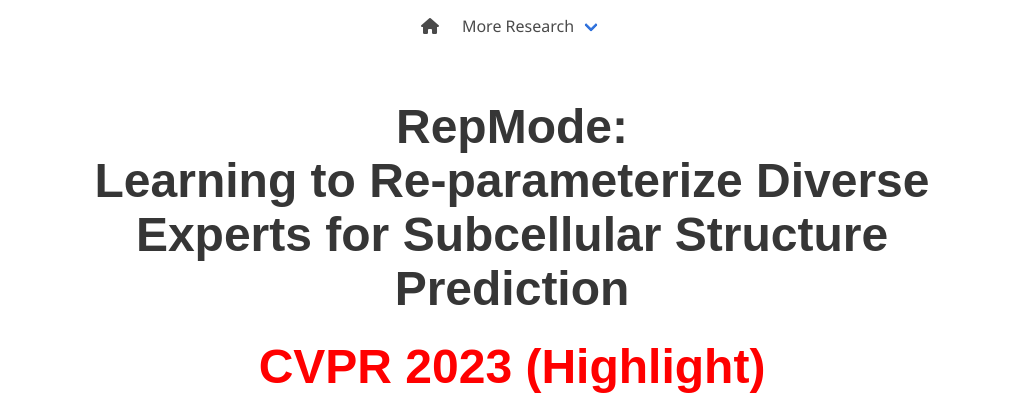
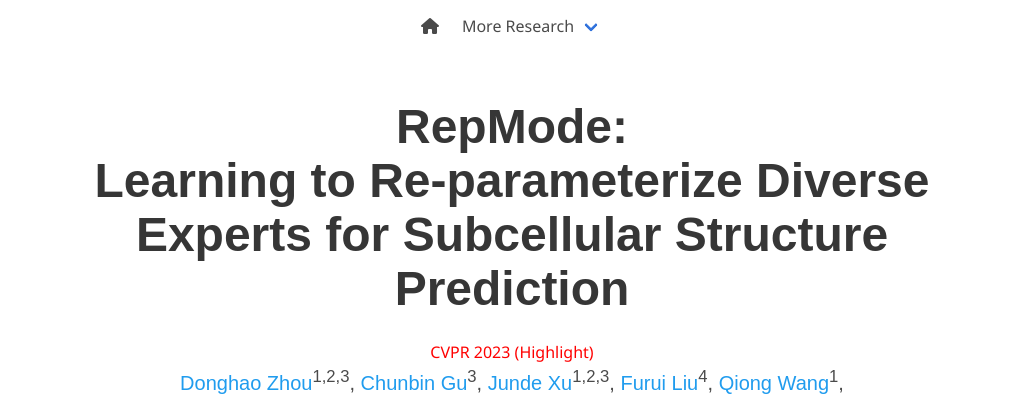
Before and after one commit to Correr-Zhou/RepMode, a plain HTML site: page index.html in a window 1280 px wide. Shown: the top 402 px of the page, without its empty margins (128-1151 px from the left). Drawn offline with nearby package versions, Linux system fonts and the light colour scheme; some icons are missing; a web font is replaced by a local one.

Commit message:
Update index.html

```diff
--- a/index.html
+++ b/index.html
@@ -63,7 +63,7 @@
         <div class="column has-text-centered">
           <h1 class="title is-1 publication-title">RepMode:  <br> Learning to Re-parameterize Diverse Experts for Subcellular Structure Prediction</h1>
 
-          <h3 class="title is-1 publication-title"><font color="red">CVPR 2023 (Highlight)</font></h3>
+          <font color="red">CVPR 2023 (Highlight)</font>
 
           <div class="is-size-5 publication-authors">
             <span class="author-block">
```
